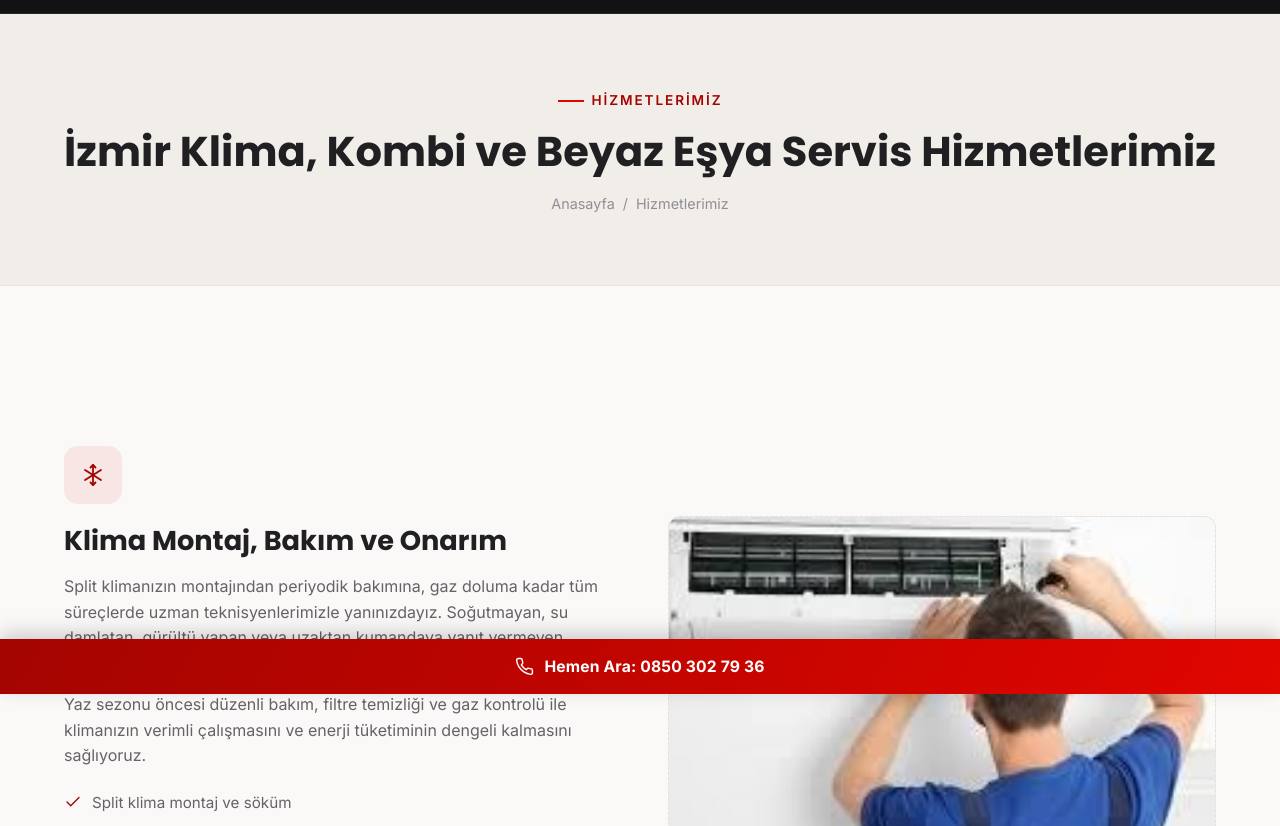
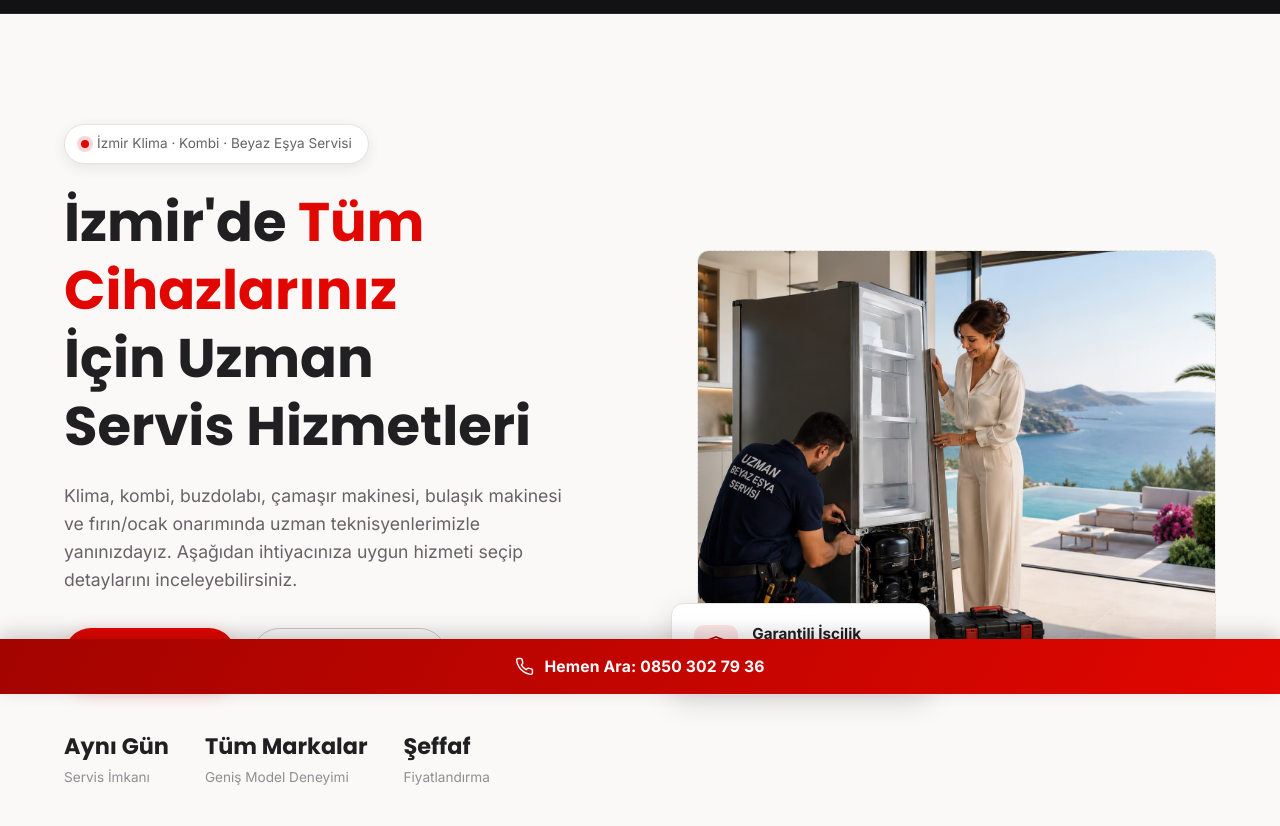
Before and after one commit to kasikciozgun9-create/mahurtemizlik, a plain HTML site: page hizmetler.html in a window 1280 px wide. Shown: the part 106-932 px from the top of the page. Drawn offline with Linux system fonts and the light colour scheme.

Commit message:
Hizmetlerimiz sayfasının hero bölümünü anasayfayla aynı yap

```diff
--- a/hizmetler.html
+++ b/hizmetler.html
@@ -34,6 +34,7 @@
   <symbol id="icon-shield" viewBox="0 0 24 24"><path d="M12 2 4 5v6c0 5 3.4 8.7 8 11 4.6-2.3 8-6 8-11V5Z"/><polyline points="9 12 11 14 15 10"/></symbol>
   <symbol id="icon-tag" viewBox="0 0 24 24"><path d="M20.6 12.6 12.4 20.8a2 2 0 0 1-2.8 0l-7-7a2 2 0 0 1 0-2.8L10.8 2.8A2 2 0 0 1 12.2 2H19a2 2 0 0 1 2 2v6.8a2 2 0 0 1-.6 1.4Z"/><circle cx="15.5" cy="7.5" r="1.2" fill="currentColor" stroke="none"/></symbol>
   <symbol id="icon-camera" viewBox="0 0 24 24"><path d="M4 8h3l2-3h6l2 3h3v11H4Z"/><circle cx="12" cy="13.5" r="3.5"/></symbol>
+  <symbol id="icon-send" viewBox="0 0 24 24"><line x1="22" y1="2" x2="11" y2="13"/><polygon points="22 2 15 22 11 13 2 9 22 2"/></symbol>
   <symbol id="icon-snow" viewBox="0 0 24 24"><line x1="12" y1="2" x2="12" y2="22"/><line x1="4" y1="7" x2="20" y2="17"/><line x1="20" y1="7" x2="4" y2="17"/><path d="M12 2 9.5 4.5M12 2l2.5 2.5M12 22l-2.5-2.5M12 22l2.5-2.5"/></symbol>
   <symbol id="icon-flame" viewBox="0 0 24 24"><path d="M12 2s-5 5.5-5 10a5 5 0 0 0 10 0c0-1.5-.7-2.6-1.4-3.6.2 1.4-.5 2.3-1.3 2.3-1 0-1.3-1-1-2C13.6 6 12 4 12 2Z"/></symbol>
   <symbol id="icon-fridge" viewBox="0 0 24 24"><rect x="6" y="2" width="12" height="20" rx="1.5"/><line x1="6" y1="9" x2="18" y2="9"/><line x1="9" y1="4.5" x2="9" y2="6.5"/><line x1="9" y1="11.5" x2="9" y2="14"/></symbol>
@@ -75,11 +76,39 @@
   </div>
 </header>
 
-<section class="page-hero">
+<section class="hero">
   <div class="container">
-    <div class="section-tag" style="justify-content:center">Hizmetlerimiz</div>
-    <h1>İzmir Klima, Kombi ve Beyaz Eşya Servis Hizmetlerimiz</h1>
-    <div class="breadcrumb"><a href="index.html">Anasayfa</a> / <span>Hizmetlerimiz</span></div>
+    <div class="hero-text">
+      <div class="hero-badge"><span class="dot"></span> İzmir Klima · Kombi · Beyaz Eşya Servisi</div>
+      <h1>İzmir'de <em>Tüm Cihazlarınız</em> İçin Uzman Servis Hizmetleri</h1>
+      <p class="lead">Klima, kombi, buzdolabı, çamaşır makinesi, bulaşık makinesi ve fırın/ocak onarımında uzman teknisyenlerimizle yanınızdayız. Aşağıdan ihtiyacınıza uygun hizmeti seçip detaylarını inceleyebilirsiniz.</p>
+      <div class="hero-actions">
+        <a href="tel:+908503027936" class="btn btn-primary">
+          <svg class="icon"><use href="#icon-phone"/></svg> Hemen Ara
+        </a>
+        <a href="iletisim.html" class="btn btn-outline">
+          <svg class="icon"><use href="#icon-send"/></svg> İletişim Formu
+        </a>
+      </div>
+      <div class="hero-stats">
+        <div><strong>Aynı Gün</strong><span>Servis İmkanı</span></div>
+        <div><strong>Tüm Markalar</strong><span>Geniş Model Deneyimi</span></div>
+        <div><strong>Şeffaf</strong><span>Fiyatlandırma</span></div>
+      </div>
+    </div>
+    <div class="hero-media">
+      <div class="img-placeholder" style="--ar: 4/3.2">
+        <img src="assets/img/hero-teknisyen.jpg" alt="Servis Merkezi uzmanı müşterinin evinde buzdolabı bakımı yapıyor" onerror="this.style.display='none';this.nextElementSibling.style.display='flex'">
+        <div class="ph-fallback">
+          <svg class="icon"><use href="#icon-camera"/></svg>
+          <small>Fotoğraf eklenecek — assets/img/hero-teknisyen.jpg</small>
+        </div>
+      </div>
+      <div class="hero-card-float">
+        <div class="icon-box"><svg class="icon"><use href="#icon-shield"/></svg></div>
+        <div><strong>Garantili İşçilik</strong><span>Yapılan her işlemde belge</span></div>
+      </div>
+    </div>
   </div>
 </section>
 
```
